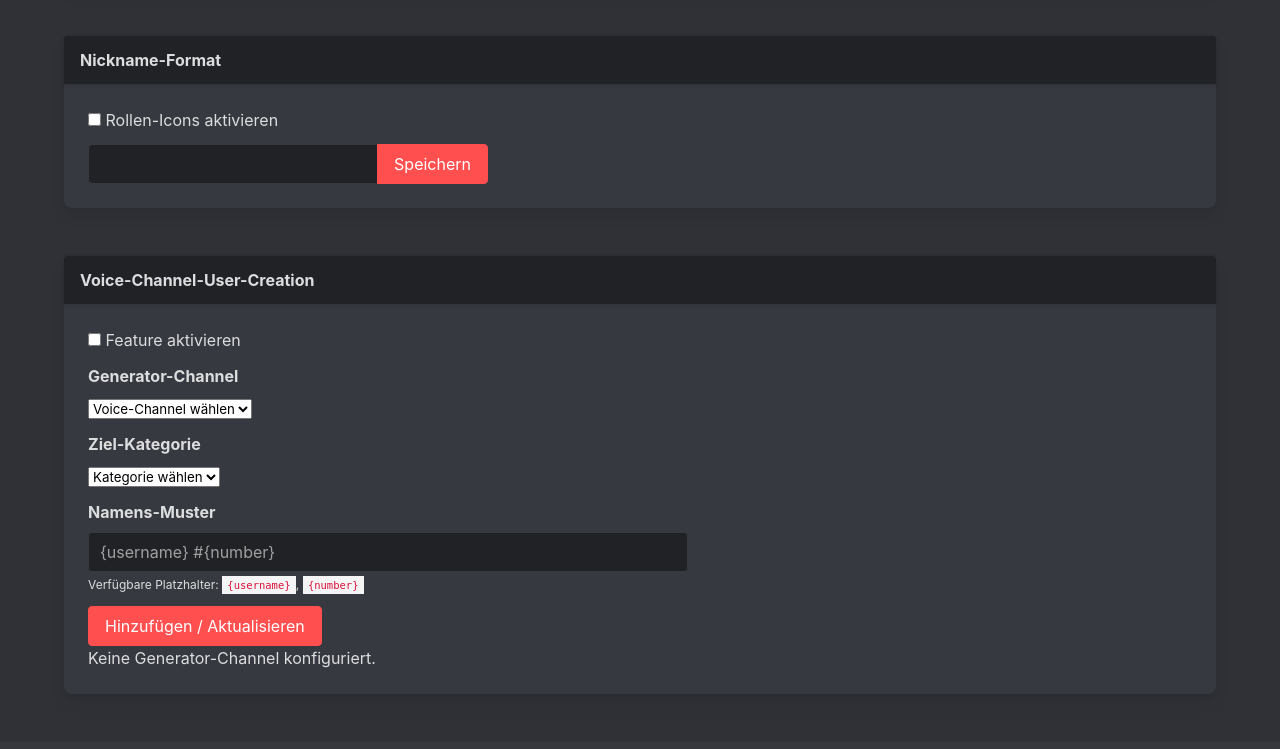
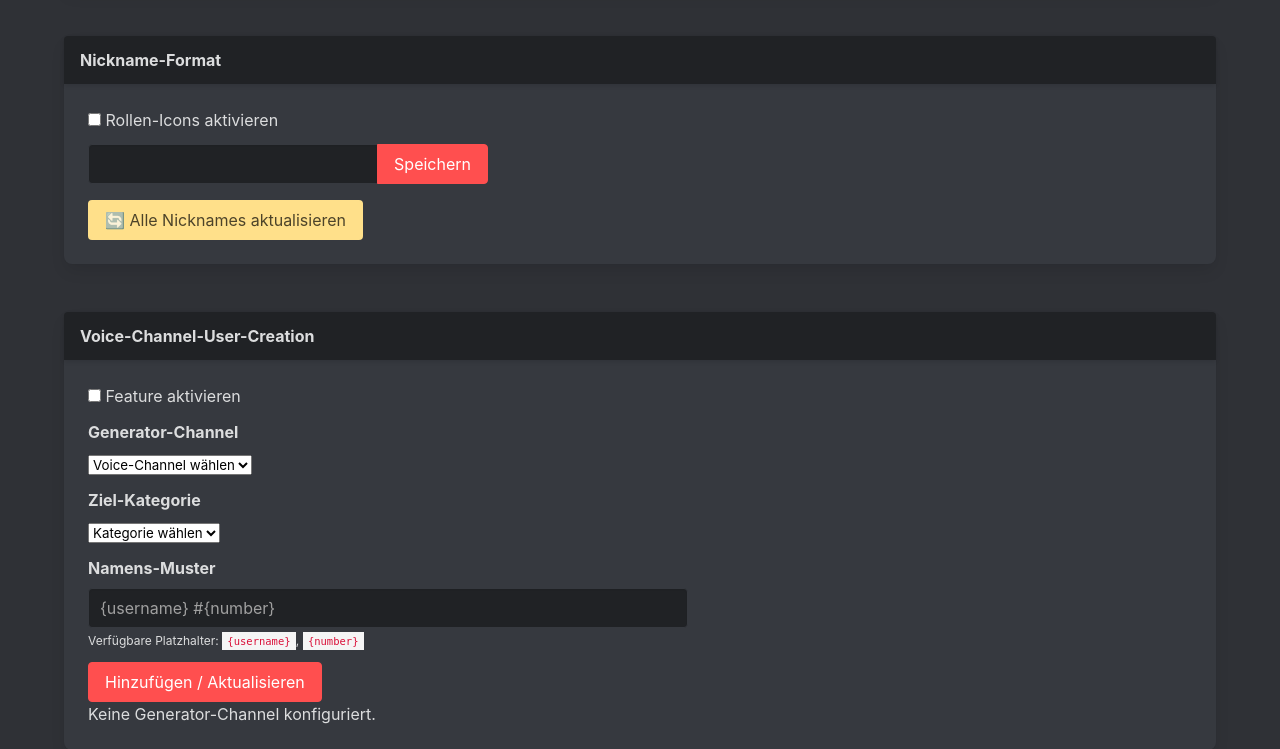
Before and after one commit to Katze719/Aeternum-Sentinel, a FastAPI app: template src/sentinel/web/templates/guild_settings.html in a window 1280 px wide. Shown: the part 306-1055 px from the top of the page. Before the commit the page ends 974 px from the top, so only its background shows below. Run offline with FastAPI, Linux system fonts and the light colour scheme; the template is opened without the code that fills it, so the values that code supplies are empty; style sheets or scripts are compiled from the project's sources; some libraries are stand-ins or nearby versions.

Commit message:
Add endpoint to apply role icons for guild members and update guild settings template with a button for this action. Enhance user experience by allowing admins to refresh member nicknames in bulk.

```diff
--- a/src/sentinel/web/server.py
+++ b/src/sentinel/web/server.py
@@ -414,4 +414,26 @@ def get_app(bot: SentinelBot) -> FastAPI:  # noqa: D401
         save_guild_config(guild_id, cfg)
         return {"status": "ok"}
 
+    @app.post("/guilds/{guild_id}/apply-role-icons", tags=["actions"])
+    async def apply_role_icons(guild_id: int, request: Request):
+        """Iterate over all guild members and re-apply the Role-Icon nickname format."""
+
+        _require_admin(guild_id, request)
+
+        guild = bot.get_guild(guild_id)
+        if guild is None:
+            raise HTTPException(status_code=404, detail="Guild not found or bot not in guild.")
+
+        role_cog = bot.get_cog("RoleIcons")
+        if role_cog is None:  # pragma: no cover
+            raise HTTPException(status_code=500, detail="RoleIcons cog not loaded.")
+
+        updated = 0
+        for member in guild.members:
+            # Access the internal helper directly – safe within our codebase
+            await role_cog._apply_nickname(member)  # type: ignore[attr-defined]
+            updated += 1
+
+        return {"updated": updated}
+
     return app
--- a/src/sentinel/web/templates/guild_settings.html
+++ b/src/sentinel/web/templates/guild_settings.html
@@ -79,6 +79,10 @@
                 <button class="button is-link" type="submit">Speichern</button>
             </div>
         </form>
+
+        <div class="field mt-4">
+            <button id="apply_icons" class="button is-warning">🔄 Alle Nicknames aktualisieren</button>
+        </div>
 
     </div>
 </div>
@@ -233,5 +237,10 @@
         await fetch(`/guilds/{{ guild.id }}/voice-channel-user-creation-config/${genId}`, { method: 'DELETE' });
         location.reload();
     }
+
+    document.getElementById('apply_icons').addEventListener('click', async () => {
+        await fetch(`/guilds/{{ guild.id }}/apply-role-icons`, { method: 'POST' });
+        alert('Alle Nicknames wurden aktualisiert');
+    });
 </script>
 {% endblock %}
```
